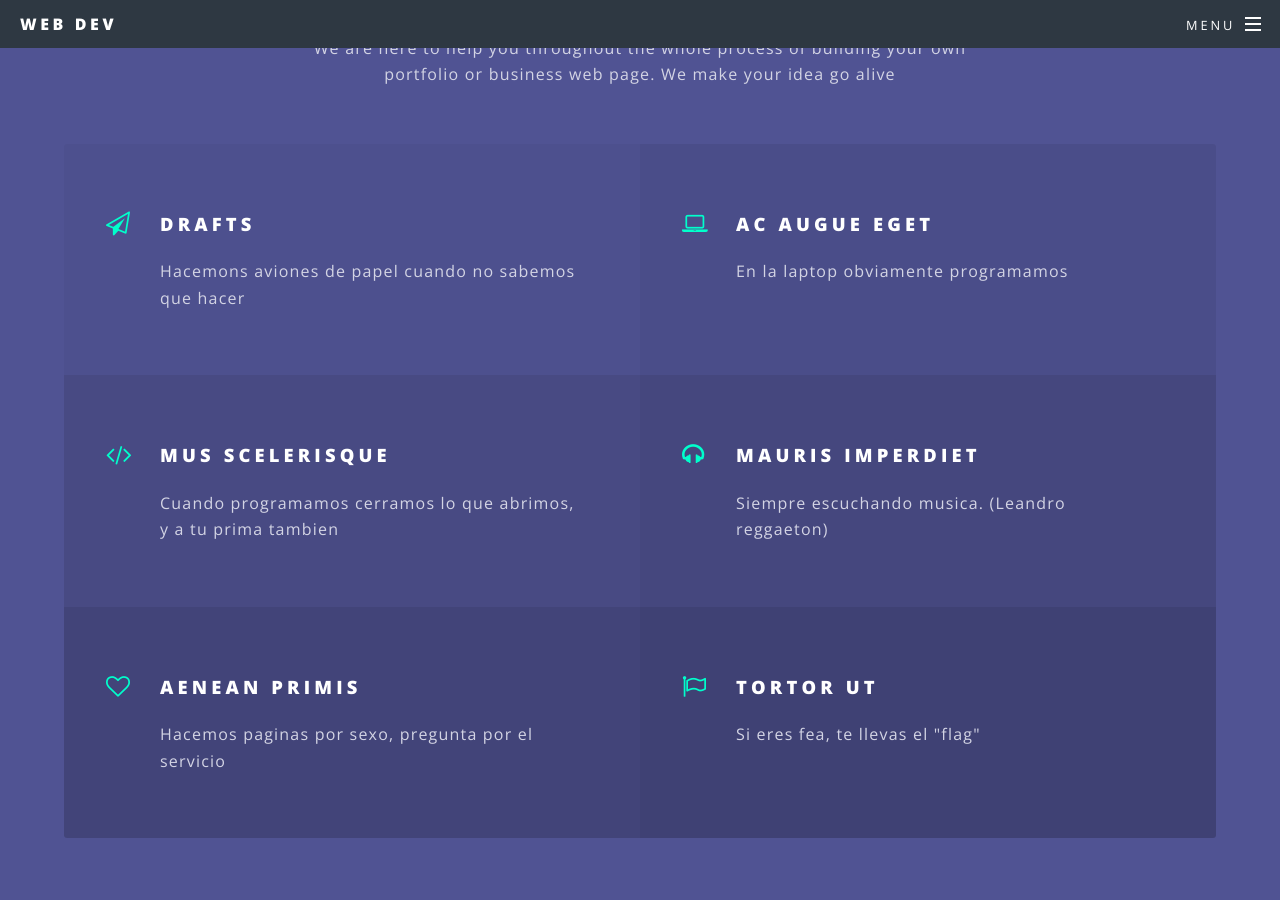
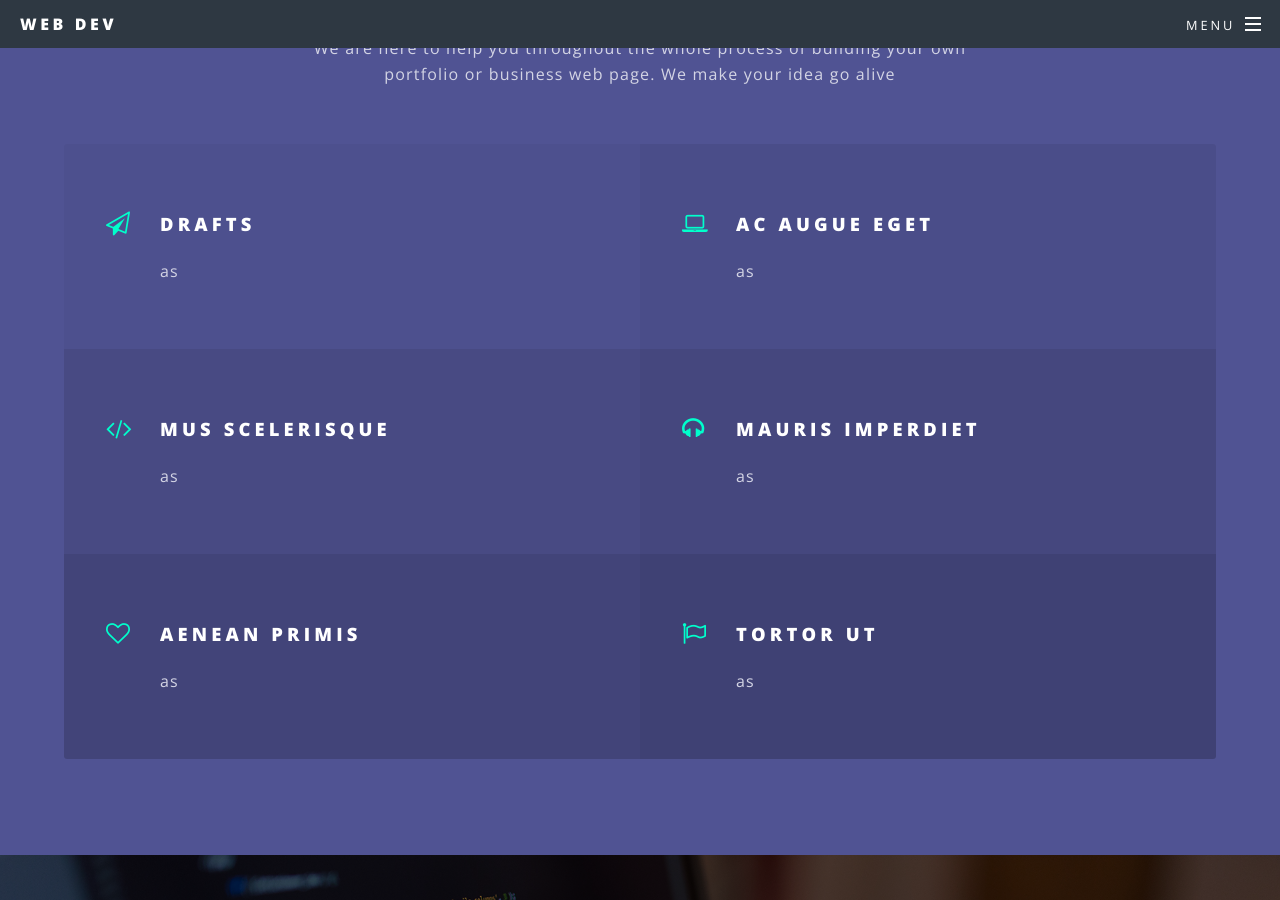
Before and after one commit to Waldemar-Reyes/WebDev, a Jekyll site: the page built from index.html, in a window 1280 px wide and 900 px high, scrolled down 2813 px. Built offline with Jekyll 4.4.1, drawn with Linux system fonts in a browser that asks for light colours.

Commit message:
Minor Fixes

```diff
--- a/index.html
+++ b/index.html
@@ -60,27 +60,27 @@ layout: landing
 							<ul class="features">
 								<li class="icon fa-paper-plane-o">
 									<h3>Drafts</h3>
-									<p>Hacemons aviones de papel cuando no sabemos que hacer</p>
+									<p>as</p>
 								</li>
 								<li class="icon fa-laptop">
 									<h3>Ac Augue Eget</h3>
-									<p>En la laptop obviamente programamos</p>
+									<p>as</p>
 								</li>
 								<li class="icon fa-code">
 									<h3>Mus Scelerisque</h3>
-									<p>Cuando programamos cerramos lo que abrimos, y a tu prima tambien</p>
+									<p>as</p>
 								</li>
 								<li class="icon fa-headphones">
 									<h3>Mauris Imperdiet</h3>
-									<p>Siempre escuchando musica. (Leandro reggaeton)</p>
+									<p>as</p>
 								</li>
 								<li class="icon fa-heart-o">
 									<h3>Aenean Primis</h3>
-									<p>Hacemos paginas por sexo, pregunta por el servicio</p>
+									<p>as</p>
 								</li>
 								<li class="icon fa-flag-o">
 									<h3>Tortor Ut</h3>
-									<p>Si eres fea, te llevas el "flag"</p>
+									<p>as</p>
 								</li>
 							</ul>
 						</div>
```
